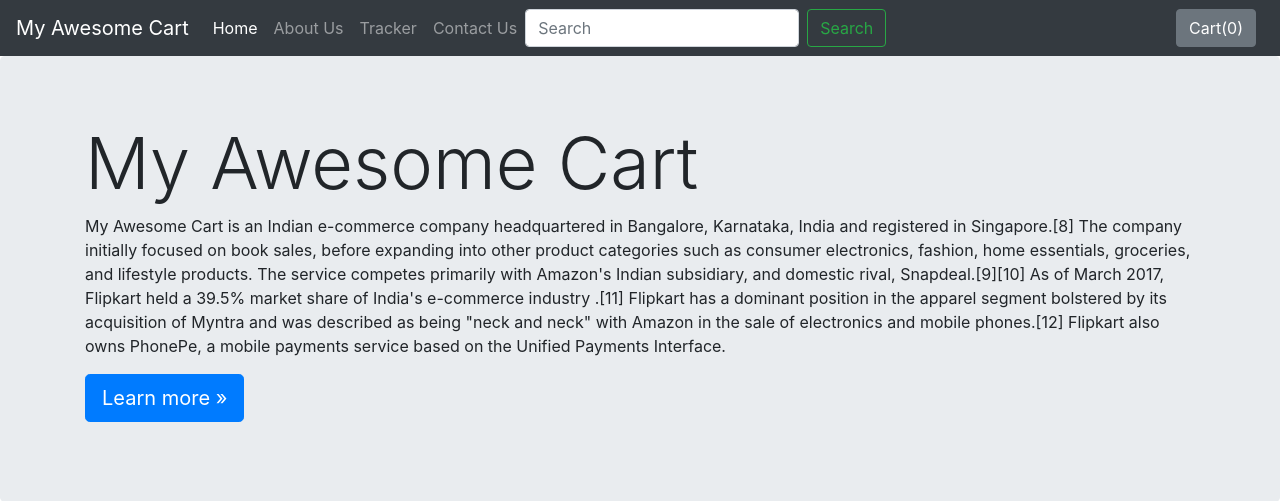
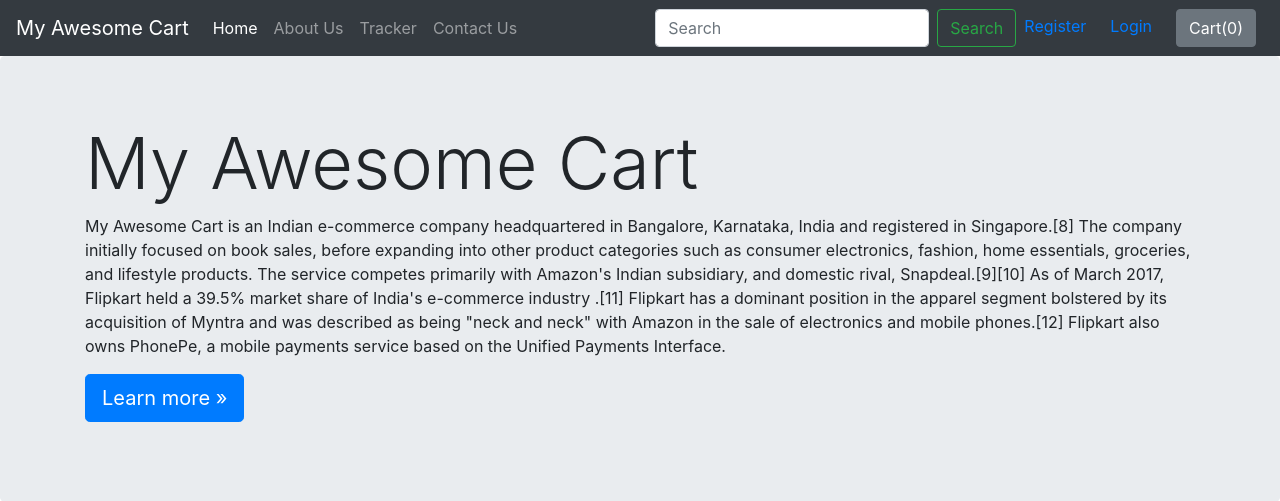
Before and after one commit to umarshaikhp/django, a Django app: page /about/ in a window 1280 px wide. Shown: the top 501 px of the page. Run offline with Django 3.2, Linux system fonts and the light colour scheme; some libraries are stand-ins or nearby versions.

Commit message:
runnig project

```diff
--- a/mac/mac/urls.py
+++ b/mac/mac/urls.py
@@ -22,7 +22,7 @@
 urlpatterns = [
     path('admin/', admin.site.urls),
     path('shop/', include('shop.urls')),
-    path('accounts', include('accounts.urls')),
+    path('accounts/', include('accounts.urls')),
     path('',include('shop.urls')),
 
 ] + static(settings.MEDIA_URL, document_root=settings.MEDIA_ROOT)
--- a/mac/shop/Templates/shop/basic.html
+++ b/mac/shop/Templates/shop/basic.html
@@ -36,11 +36,22 @@
                     <a class="nav-link" href="/shop/contact">Contact Us</a>
                 </li>
 
-                <li  method ='get' action='/shop/search' class="form-inline my-2 my-lg-0">
-                    <input class="form-control mr-sm-2" type="search" placeholder="Search" aria-label="Search" name="search" id="search">
-                    <button class="btn btn-outline-success my-2 my-sm-0" type="submit">Search</button>
-                </li>
+
             </ul>
+
+            <form  method ='get' action='/shop/search' class="form-inline my-2 my-lg-0">
+                <input class="form-control mr-sm-2" type="search" placeholder="Search" aria-label="Search" name="search" id="search">
+                <button class="btn btn-outline-success my-2 my-sm-0" type="submit">Search</button>
+            </form>
+
+            {% if user.is_authenticated %}
+            <p><a href="accounts/logout">Logout</a></p>
+            <p>Hello{{user.first_name}}</p>
+
+            {% else %}
+            <p class="mx-2 mb-1"><a href="accounts/register">Register</a></p>
+            <p class="mx-3 mb-1"><a href="accounts/login">Login</a></p>
+            {% endif %}
 
 
 
```
